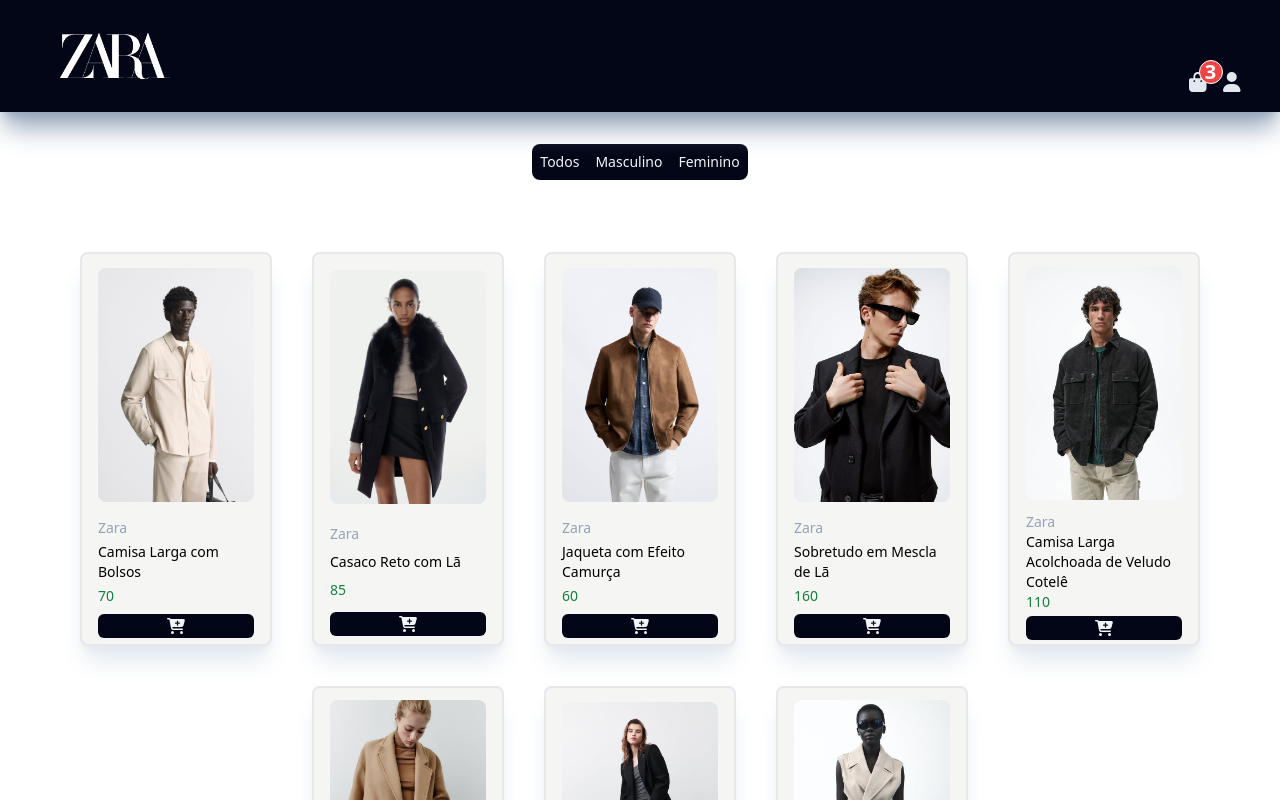
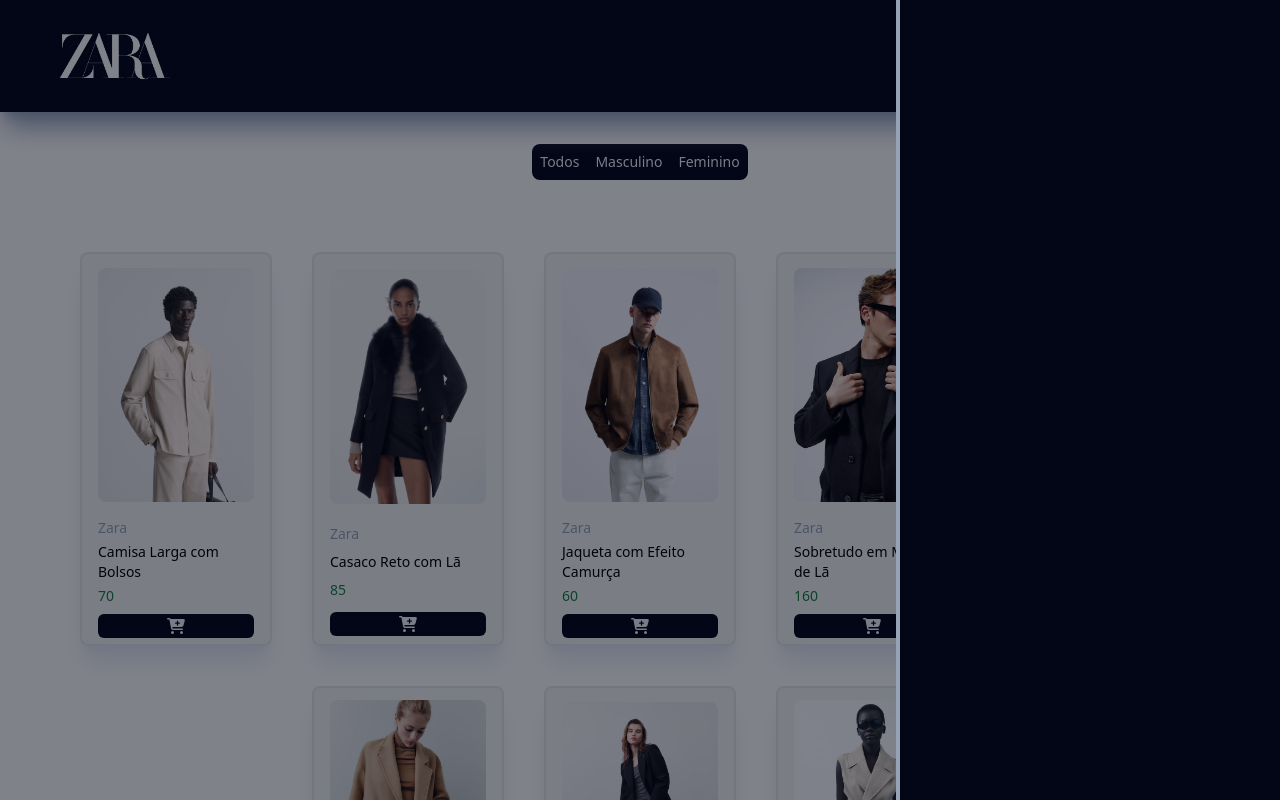
Before and after one commit to GabrielMarini12/E-commerce-Front-End-React, a React (Vite) app: page / in a window 1280 px wide. Shown: the top 800 px of the page. Built offline with nearby package versions, Linux system fonts and the light colour scheme.

Commit message:
Criado a interface inicial do carrinho, utilizando o estado useState para fechar o carrinho caso clique fora dele.

```diff
--- /dev/null
+++ b/src/components/Cart/CartOverlay.jsx
@@ -0,0 +1,25 @@
+import { useState } from "react";
+
+const CartOverlay = () => {
+  const [isCartOpen, setIsCartOpen] = useState(true);
+
+  return (
+    <div
+      className={`h-screen w-screen fixed top-0 left-0 flex z-50 ease-in-out duration-200 ${
+        isCartOpen ? "translate-x-0" : "translate-x-full"
+      }`}
+    >
+      <section
+        id="outside-of-cart"
+        onClick={() => setIsCartOpen(false)}
+        className="w-3/4 bg-slate-950 opacity-50"
+      ></section>
+      <section
+        id="cart"
+        className="w-1/4 bg-slate-950 min-w-96 border-l-4 border-slate-400 p-5 flex flex-col justify-between text-white"
+      ></section>
+    </div>
+  );
+};
+
+export default CartOverlay;
--- a/src/pages/HomePage/Home.jsx
+++ b/src/pages/HomePage/Home.jsx
@@ -1,7 +1,13 @@
+import CartOverlay from "../../components/Cart/CartOverlay";
 import MainSection from "./MainSection";
 
 const Home = () => {
-  return <MainSection />;
+  return (
+    <>
+      <CartOverlay />
+      <MainSection />
+    </>
+  );
 };
 
 export default Home;
```
